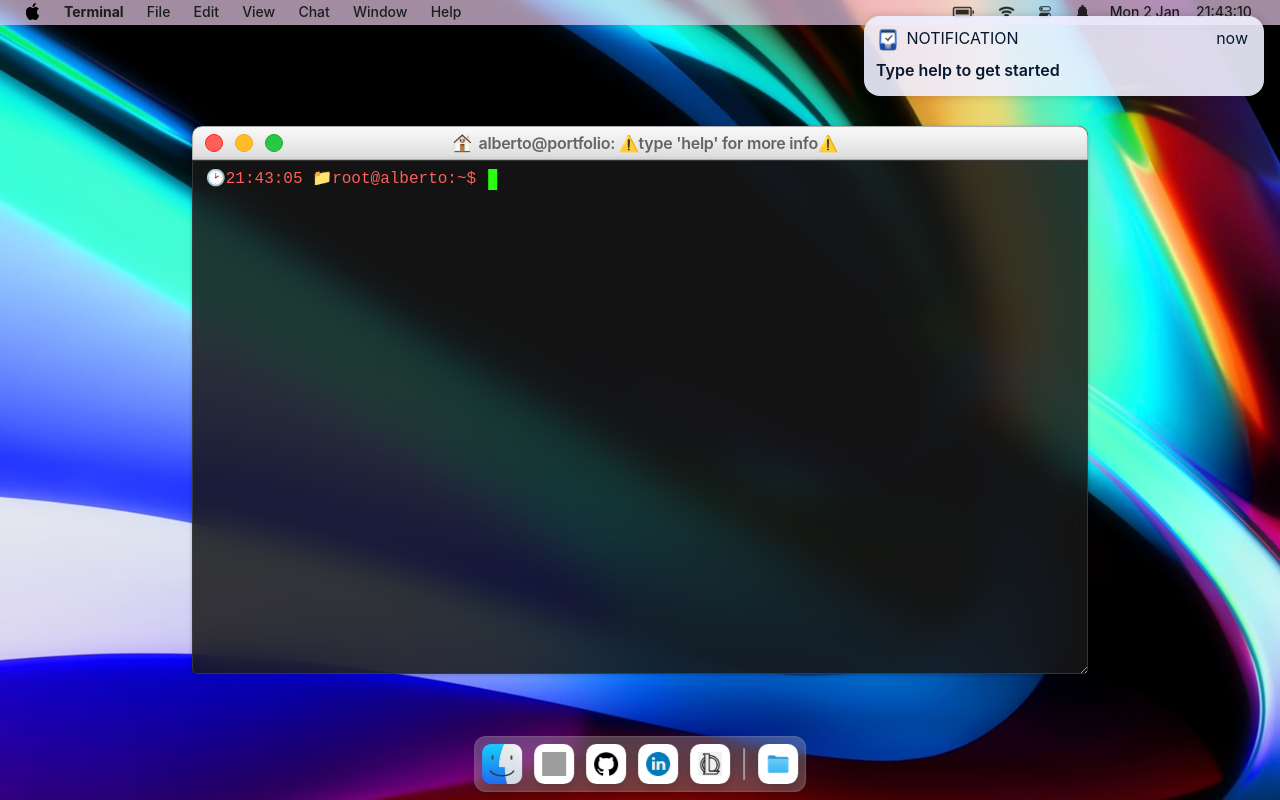
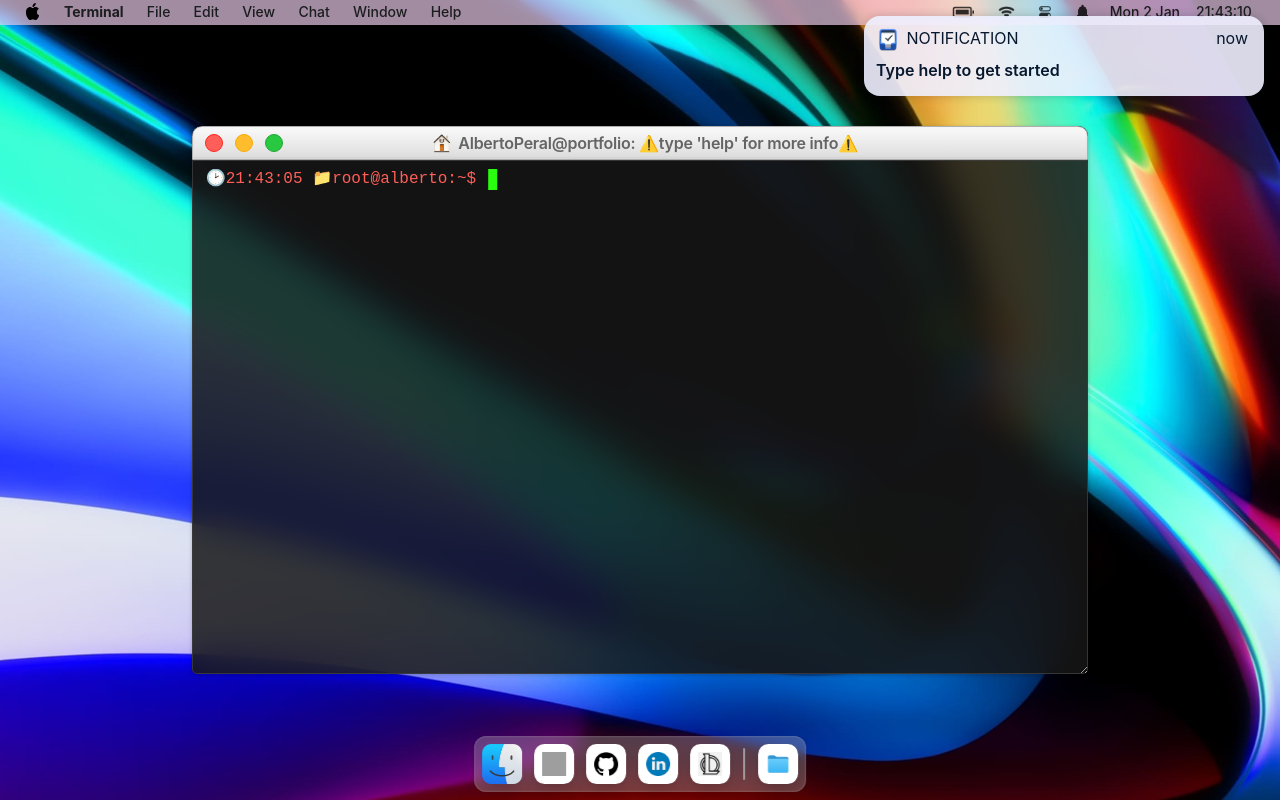
Before and after one commit to PeralStudio/Alberto-Portfolio, a React (Create React App) app: page / in a window 1280 px wide. Built offline with nearby package versions, Linux system fonts and the light colour scheme; grey boxes are pictures that could not be loaded; a small style sheet from the web is missing.

Commit message:
Change heading

```diff
--- a/src/components/Window.jsx
+++ b/src/components/Window.jsx
@@ -9,7 +9,7 @@ const VSCode = () => {
 	return (
 		<Default
 			contextMenu={true}
-			heading="alberto@portfolio: ⚠️type 'help' for more info⚠️"
+			heading="AlbertoPeral@portfolio: ⚠️type 'help' for more info⚠️"
 			programName="Terminal"
 		>
 			<Suspense fallback={<Loader />}>
```
